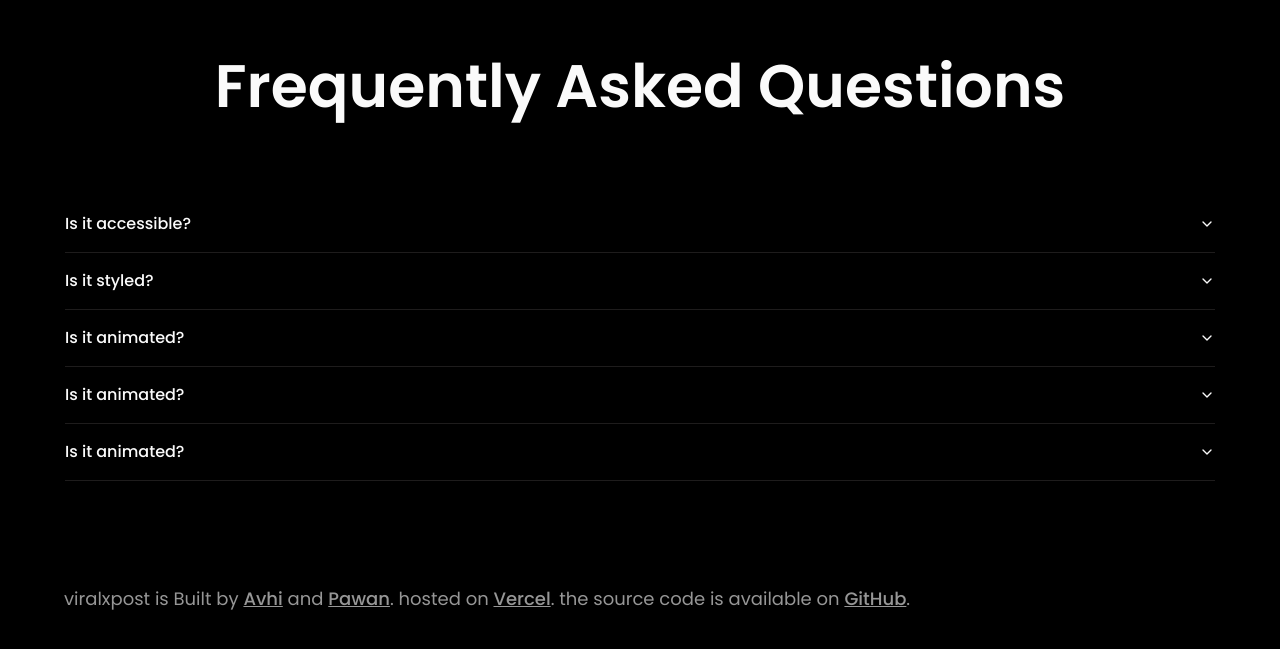
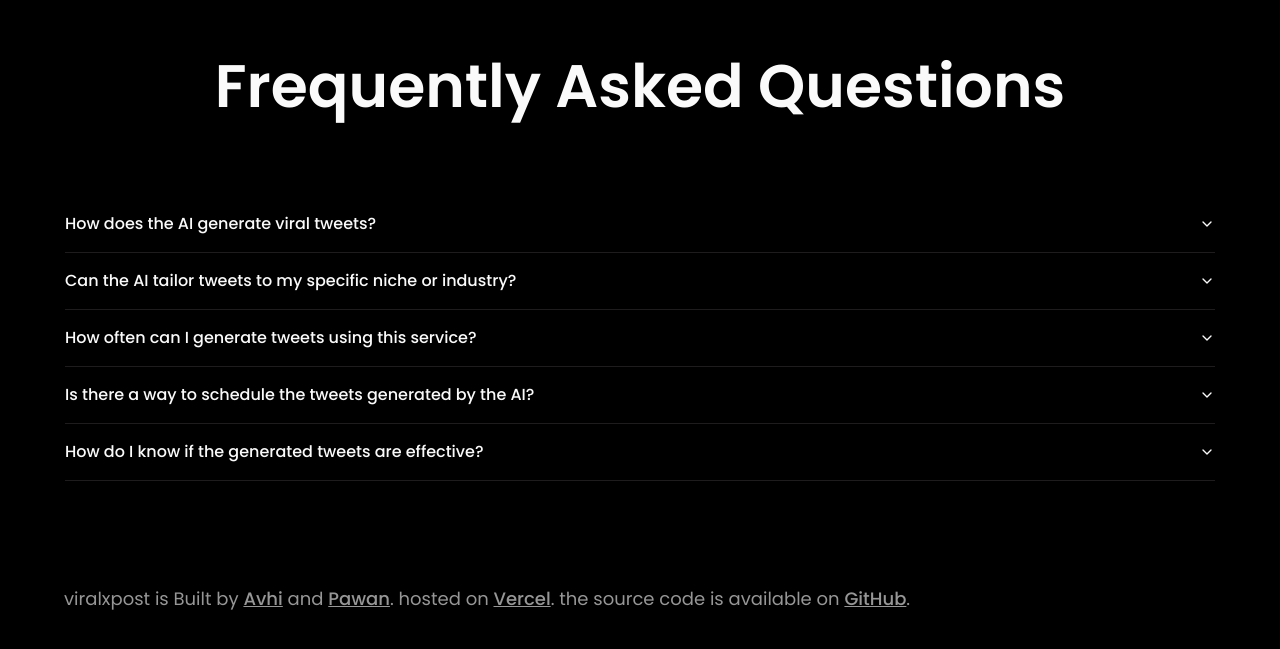
Before and after one commit to viralxpost/viralxpost-web, a React (Vite) app in the folder frontend/: page / in a window 1280 px wide. Shown: the part 4653-5302 px from the top of the page. Built offline with nearby package versions, Linux system fonts and the light colour scheme.

Commit message:
change Q&A in FAQ

```diff
--- a/frontend/src/components/Faq.tsx
+++ b/frontend/src/components/Faq.tsx
@@ -1,60 +1,76 @@
-import { HeroTitle } from "./Hero"
+import { HeroTitle } from "./Hero";
 import {
   Accordion,
   AccordionContent,
   AccordionItem,
   AccordionTrigger,
-} from "@/components/ui/accordion"
-
+} from "@/components/ui/accordion";
 
 const Faq = () => {
   return (
     <div className="mt-20">
-            <HeroTitle className="grid">
-                Frequently Asked Questions
-            </HeroTitle>
+      <HeroTitle className="grid">Frequently Asked Questions</HeroTitle>
       <div className="lg:max-w-[1150px] mx-auto py-16">
         <Accordion type="single" collapsible>
           <AccordionItem value="item-1">
-                        <AccordionTrigger>Is it accessible?</AccordionTrigger>
+            <AccordionTrigger>
+              How does the AI generate viral tweets?
+            </AccordionTrigger>
             <AccordionContent>
-                            Yes. It adheres to the WAI-ARIA design pattern.
+              Our AI uses advanced algorithms and machine learning techniques to
+              analyze trending topics, engagement metrics, and user preferences.
+              By understanding what makes tweets go viral, our AI crafts
+              engaging and shareable content tailored to your audience.
             </AccordionContent>
           </AccordionItem>
           <AccordionItem value="item-2">
-                        <AccordionTrigger>Is it styled?</AccordionTrigger>
+            <AccordionTrigger>
+              Can the AI tailor tweets to my specific niche or industry?
+            </AccordionTrigger>
             <AccordionContent>
-                            Yes. It comes with default styles that matches the other
-                            components&apos; aesthetic.
+              Yes, our AI can be customized to focus on your specific niche or
+              industry. By inputting relevant keywords and topics, the AI
+              generates tweets that are aligned with your brand and resonate
+              with your target audience.
             </AccordionContent>
           </AccordionItem>
           <AccordionItem value="item-3">
-                        <AccordionTrigger>Is it animated?</AccordionTrigger>
+            <AccordionTrigger>
+              How often can I generate tweets using this service?
+            </AccordionTrigger>
             <AccordionContent>
-                            Yes. It&apos;s animated by default, but you can disable it if you
-                            prefer.
+              You can generate an unlimited number of tweets depending on your
+              subscription plan. Whether you need daily, weekly, or even hourly
+              tweets, our AI is ready to provide you with fresh, engaging
+              content whenever you need it.
             </AccordionContent>
           </AccordionItem>
-                    <AccordionItem value="item-3">
-                        <AccordionTrigger>Is it animated?</AccordionTrigger>
+          <AccordionItem value="item-4">
+            <AccordionTrigger>
+              Is there a way to schedule the tweets generated by the AI?
+            </AccordionTrigger>
             <AccordionContent>
-                            Yes. It&apos;s animated by default, but you can disable it if you
-                            prefer.
+              Absolutely! Our platform integrates with popular social media
+              management tools, allowing you to schedule tweets directly from
+              our interface. This way, you can plan your social media strategy
+              in advance and ensure consistent engagement.
             </AccordionContent>
           </AccordionItem>
-                    <AccordionItem value="item-3">
-                        <AccordionTrigger>Is it animated?</AccordionTrigger>
+          <AccordionItem value="item-5">
+            <AccordionTrigger>
+              How do I know if the generated tweets are effective?
+            </AccordionTrigger>
             <AccordionContent>
-                            Yes. It&apos;s animated by default, but you can disable it if you
-                            prefer.
+              Our platform includes analytics tools that track the performance
+              of your tweets. You'll receive insights on engagement rates,
+              retweets, likes, and other key metrics, helping you understand
+              what works best and refine your strategy accordingly.
             </AccordionContent>
           </AccordionItem>
         </Accordion>
+      </div>
+    </div>
+  );
+};
 
-            </div>
-
-        </div>
-    )
-}
-
-export default Faq
+export default Faq;
```
Lines whose indentation alone changed are shown as unchanged.
